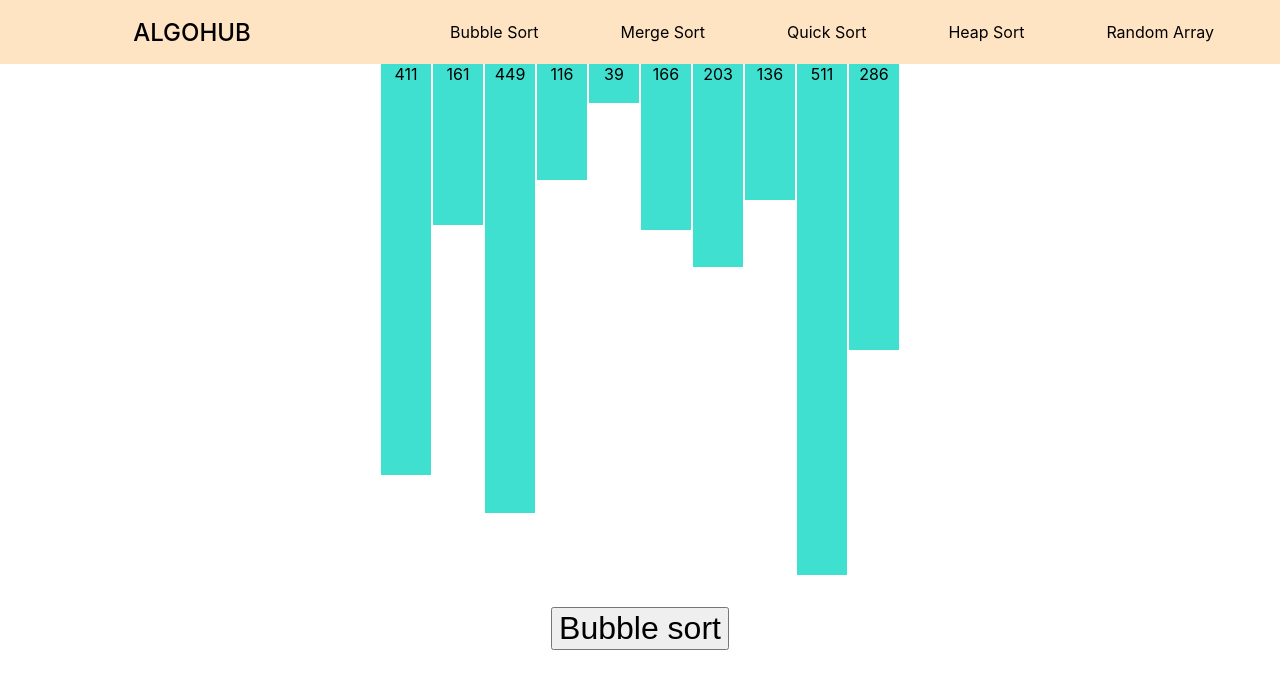
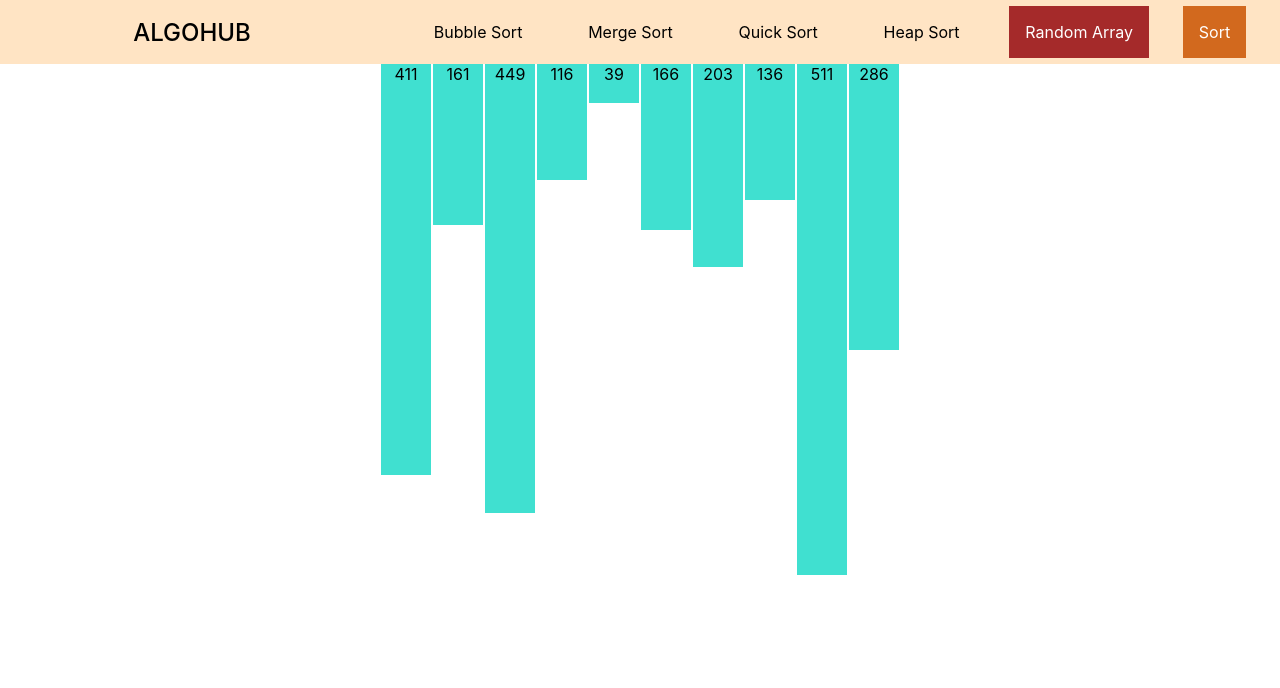
Before and after one commit to sakecians/Algohub, a React (Create React App) app: page / in a window 1280 px wide. Shown: the top 688 px of the page. Built offline with nearby package versions, Linux system fonts and the light colour scheme.

Commit message:
basic UI and setup ready introduced context

```diff
--- a/src/Components/Navbar/Navbar.jsx
+++ b/src/Components/Navbar/Navbar.jsx
@@ -1,18 +1,65 @@
-import React from 'react';
-import './Navbar.scss'
+import React, {useContext} from 'react';
+import './Navbar.scss';
+import {AlgorithmContext} from '../../context/Algorithm.context'
 
-function Navbar() {
+function Navbar(props) {
+    const {resetArray, array, bubbleSort} = props;
+    const {algorithm, updateAlgorithm} = useContext(AlgorithmContext);
+    const handleSort = () => {
+        if(algorithm === "bubble"){
+            bubbleSort(array)
+        }else if (algorithm === "merge"){
+            alert("Its yet to be implemented")
+        } else if(algorithm === "quick"){
+            alert("Its yet to be implemented")
+        } else if (algorithm === "heap"){
+            alert("Its yet to be implemented")
+        } else {
+            alert("please select a choice")
+        }
+    }
     return (
         <div className="nav">
             <div className="nav__brand">
                 <p>ALGOHUB</p>
             </div>
             <div className="nav__algo">
-                <div>Bubble Sort</div>
-                <div>Merge Sort</div>
-                <div>Quick Sort</div>
-                <div>Heap Sort</div>
-                <div>Random Array</div>
+                <div
+                    onClick={() => updateAlgorithm("bubble")}
+                    className={algorithm === "bubble" ? 'active' : null}
+                >
+                    Bubble Sort
+                </div>
+                <div
+                    onClick={() => updateAlgorithm("merge")}
+                    className={algorithm === "merge" ? 'active' : null}
+                >
+                    Merge Sort
+                </div>
+                <div
+                    onClick={() => updateAlgorithm("quick")}
+                    className={algorithm === "quick" ? 'active' : null}
+                >
+                    Quick Sort
+                </div>
+                <div
+                    onClick={() => updateAlgorithm("heap")}
+                    className={algorithm === "heap" ? 'active' : null}
+                >
+                    Heap Sort
+                </div>
+                <div
+                    onClick={() => resetArray()}
+                    className="nav__algo--arr"
+                >
+                    Random Array
+                </div>
+                <div
+                    onClick={handleSort}
+                    className="nav__algo--sort"
+                >
+                    Sort
+                </div>
             </div>
         </div>
     )
--- a/src/Components/Navbar/Navbar.scss
+++ b/src/Components/Navbar/Navbar.scss
@@ -20,12 +20,32 @@
     div {
       padding: 1rem;
       transition: all 0.3s;
+      height: 100%;
       &:hover {
-        height: 100%;
         cursor: pointer;
         background-color: black;
         color: white;
       }
     }
+    &--arr {
+      background-color: brown;
+      color: white;
+      &:hover {
+        color: brown !important;
+        background-color: white !important;
+      }
+    }
+    &--sort {
+      background-color: chocolate;
+      color: white;
+      &:hover {
+        color: chocolate !important;
+        background-color: white !important;
+      }
+    }
   }
 }
+
+.active {
+  background-color: greenyellow !important;
+}
--- a/src/Components/Visualizer/Visualizer.jsx
+++ b/src/Components/Visualizer/Visualizer.jsx
@@ -3,6 +3,7 @@ import {getBubbleSortAnimation} from '../../Algorithms/BubbleSort';
 import './Visualizer.scss';
 
 import Navbar from '../Navbar/Navbar';
+import {AlgorithmProvider} from '../../context/Algorithm.context'
 
 import {numberToWord, colorChange, swapAinmation, randomIntFromInterval} from './Helpers';
 
@@ -27,7 +28,8 @@ function Visualizer() {
 
     return (
         <div className="visualize">
-            <Navbar/>
+          <AlgorithmProvider>
+            <Navbar bubbleSort={bubbleSort} array={array} resetArray={resetArray}/>
             <div className="bars">
                 {array.map((value, idx) => {
                     let cls = numberToWord(value);
@@ -41,9 +43,7 @@ function Visualizer() {
                     >{value}</div>)
                 })}
             </div>
-            <button onClick={() => bubbleSort(array)}>
-                Bubble sort
-            </button>
+          </AlgorithmProvider>
         </div>
     )
 }
--- /dev/null
+++ b/src/context/Algorithm.context.js
@@ -0,0 +1,20 @@
+import React, { createContext, useState} from 'react';
+
+export const AlgorithmContext = createContext();
+
+export function AlgorithmProvider(props){
+
+    const [algorithm, setAlgorithm] = useState({});
+
+    function updateAlgorithm(newAlgorithm){
+        setAlgorithm((algorithm) => {
+            return newAlgorithm;
+        })
+    }
+
+    return(
+        <AlgorithmContext.Provider value={{algorithm, updateAlgorithm}}>
+            {props.children}
+        </AlgorithmContext.Provider>
+    )
+}
```
